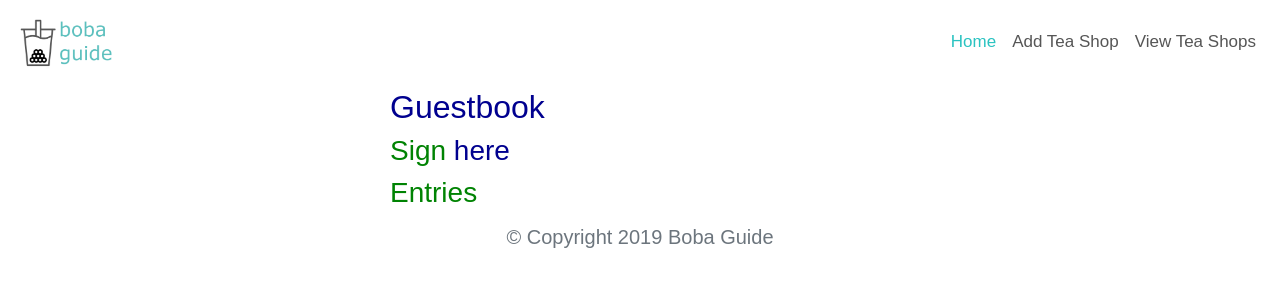
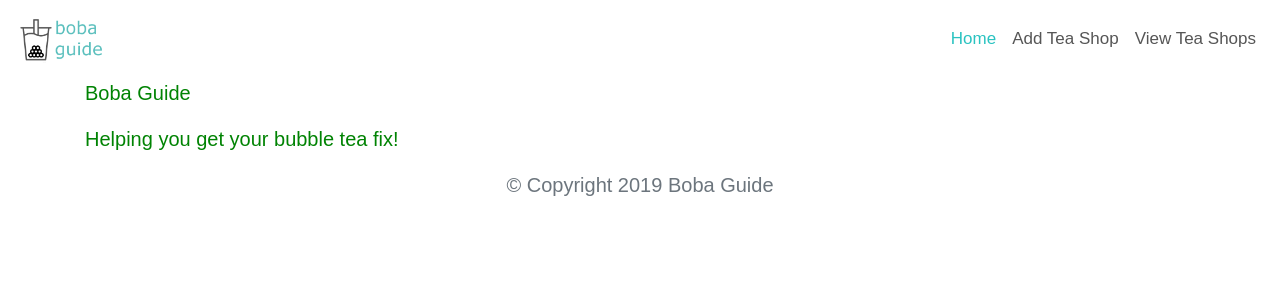
Before and after one commit to rooneyshuman/Internet-Cloud-Systems, a Flask app: template hw2/templates/index.html in a window 1280 px wide. Shown: the top 300 px of the page. Run offline with Flask 2, Linux system fonts and the light colour scheme; the template is opened without the code that fills it, so the values that code supplies are empty; parts of the project's set-up code (start-up, migrations or seed data) failed here and were passed over; some libraries are stand-ins or nearby versions.

Commit message:
Updated main landing page

```diff
--- a/hw2/templates/index.html
+++ b/hw2/templates/index.html
@@ -1,8 +1,10 @@
 {% extends "layout.html" %}
 {% block content %}
-    <h2>Guestbook</h2>
-
-    <h3>Sign <a href="{{ url_for('form') }}">here</a></h3>
-    <h3>Entries</h3>
+<div id="main-boba" >
+  <div class="container" id="main-container">
+    <p id="guide">Boba Guide</p>
+    <p id="fixing">Helping you get your bubble tea fix!</p>
+  </div>
+</div>
 
 {% endblock %}
--- a/hw2/templates/layout.html
+++ b/hw2/templates/layout.html
@@ -8,7 +8,7 @@
 <header>
     <nav class="navbar mavbar-expand-sm navbar-light bg-white" role="navigation">
         <a class="navbar-brand" href="/">
-            <img src="{{url_for('static', filename='bobaguide_logo.png')}}" width=100px></i>
+            <img src="{{url_for('static', filename='bobaguide_logo.png')}}" width=90px></i>
         </a>
 
         <div class="expand navbar-expand">
@@ -23,9 +23,7 @@
 </header>
 
 <main>
-    <div class=page>
-        {% block content %}{% endblock %}
-    </div>
+    {% block content %}{% endblock %}
 </main>
 
 <footer>
```
